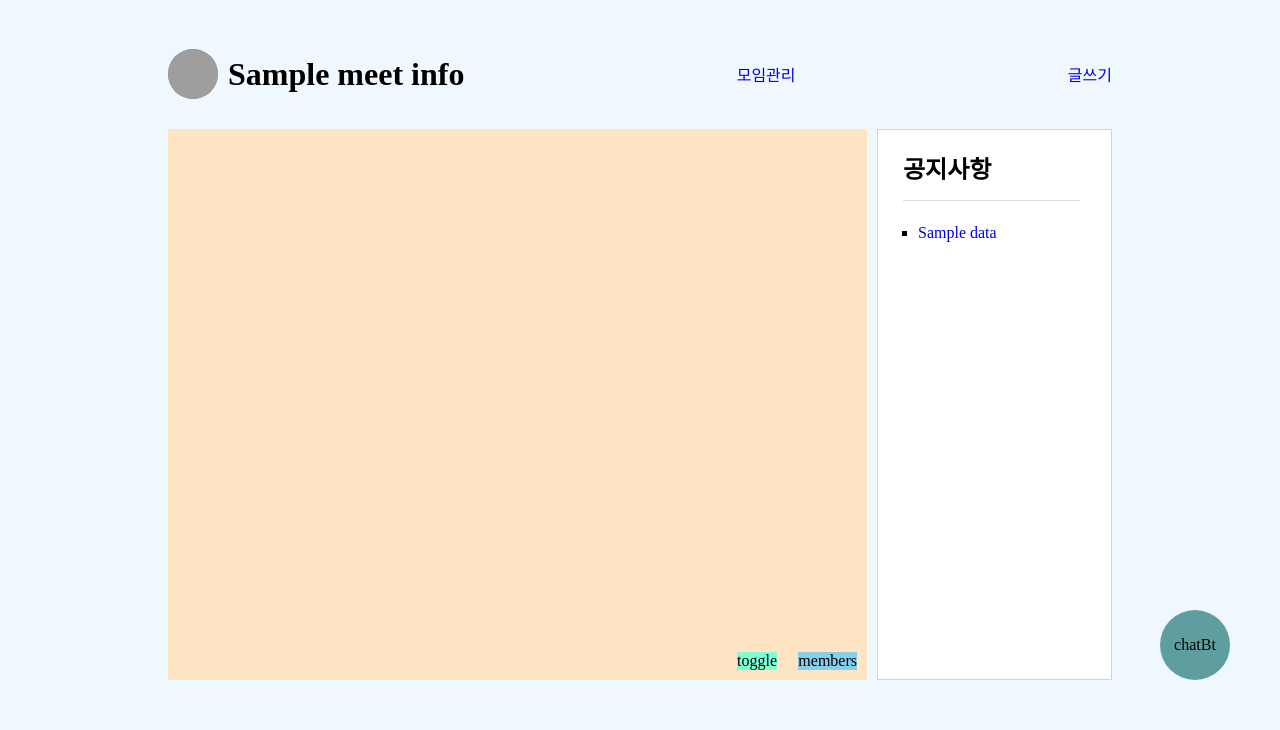
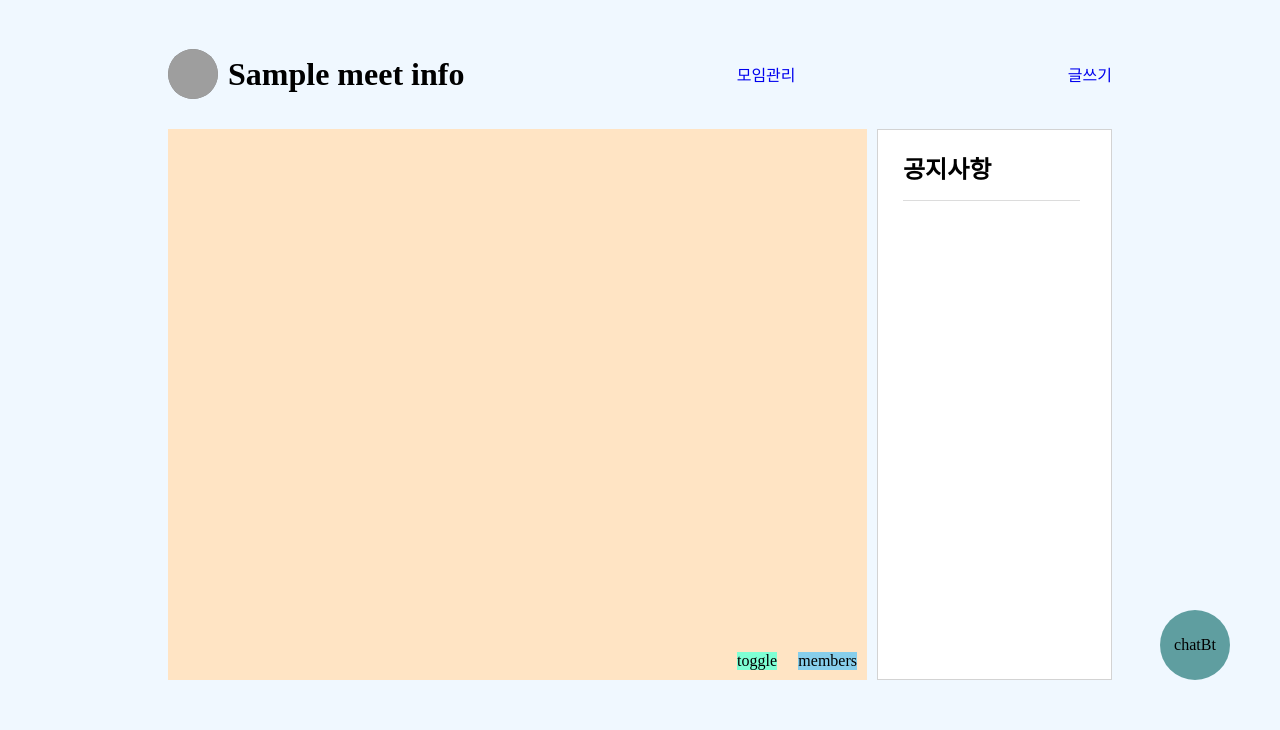
Before and after one commit to Modakbul-Project/Modakbul_Backend, a Flask app: template templates/meetpage.html in a window 1280 px wide. Shown: the part 70-800 px from the top of the page. Run offline with Flask 2, Linux system fonts and the light colour scheme; the template is opened without the code that fills it: most values are stand-ins (such as "Sample title", 1, 10 or a date in 2020); grey boxes are pictures that could not be loaded.

Commit message:
Update meetpage.html

```diff
--- a/templates/meetpage.html
+++ b/templates/meetpage.html
@@ -302,7 +302,7 @@
                <h1 class="meetTitle">{{meetInfo[0].meet_name}}</h1>
                </div>
                <a class="meetOption" href="/meetadmin">모임관리</a>
-               <a class="meetOption" href="/write">글쓰기</a>
+               <a class="meetOption" href="/write/{{meetInfo[0]._id}}">글쓰기</a>
            </div>
            <div class="meetContentsWrap">
                <div class="meetBoard">
@@ -353,9 +353,11 @@
                    <div class="notice">
                        <ul>
                            {% for i in data %}
+                           {% if i.meet_name == meetInfo[0].meet_name %}
                                 <li>
-                                    <a href="/notice/{{i._id}}">{{i.title}}</a>
+                                    <a href="/notice/{{meetInfo[0]._id}}/{{i._id}}">{{i.title}}</a>
                                 </li>
+                           {% endif %}
                            {% endfor %}
                    </ul>
                    </div>
```
